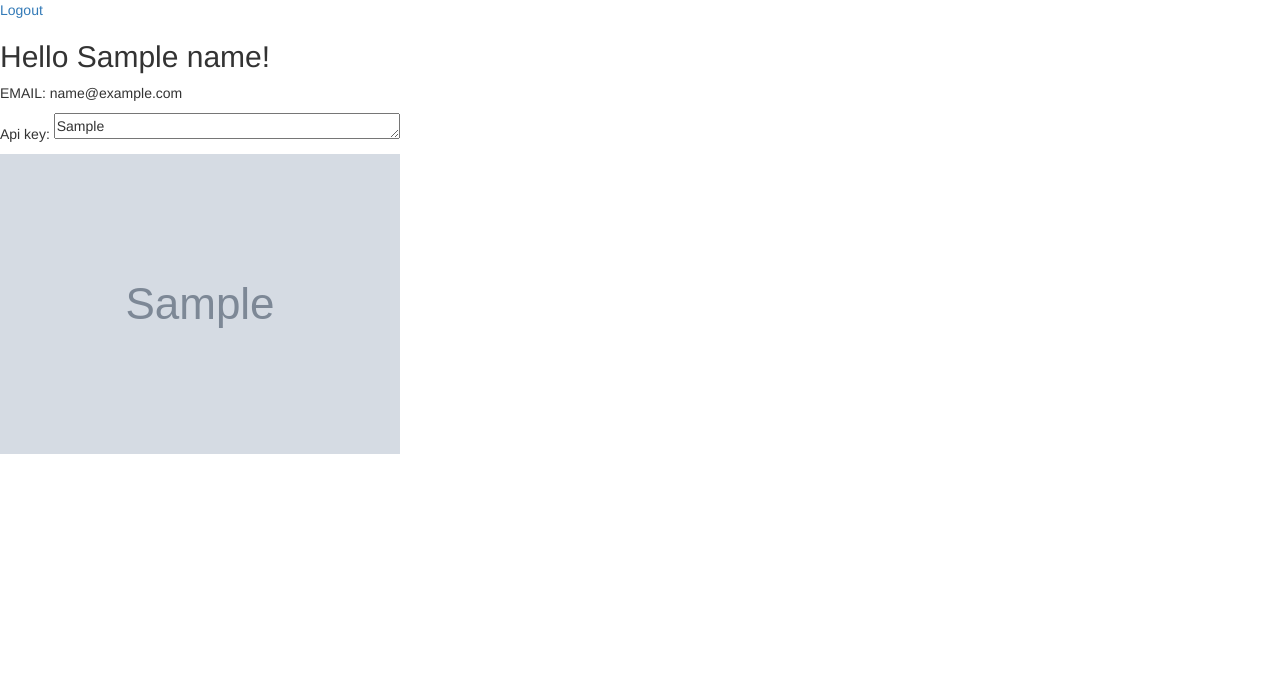
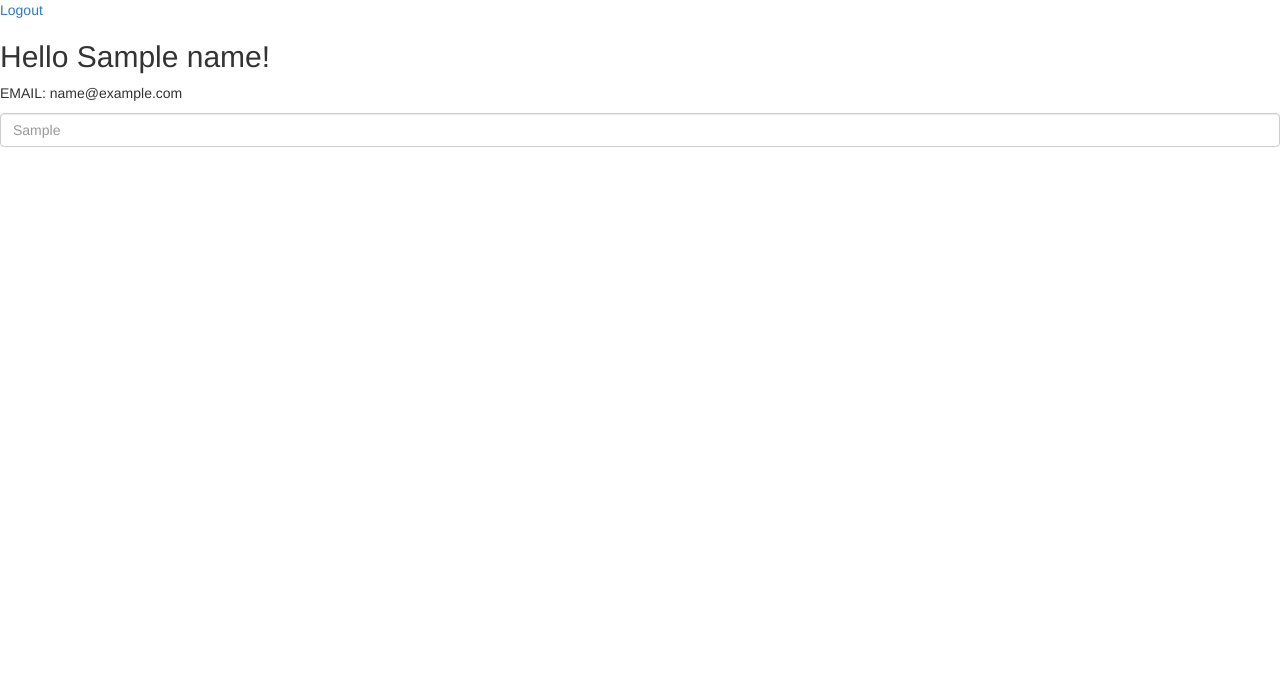
Before and after one commit to tanjibpa/restful-api-with-flask, a Flask app: template find_restaurant/templates/member/dashboard.html in a window 1280 px wide. Shown: the top 694 px of the page. Run offline with Flask 2, Linux system fonts and the light colour scheme; the template is opened without the code that fills it: most values are stand-ins (such as "Sample title", 1, 10 or a date in 2020); grey boxes marked "Sample" are stand-in pictures; parts of the project's set-up code (start-up, migrations or seed data) failed here and were passed over; some libraries are stand-ins or nearby versions.

Commit message:
query changed

```diff
--- a/find_restaurant/api/query.py
+++ b/find_restaurant/api/query.py
@@ -64,7 +64,6 @@ def editARestaurant(restaurant_info):
                 print(i)
                 if i not in restaurant.properties():
                     return jsonify(Restaurant = {"error" : "%s is not a restaurant property." % i})
-                # restaurant[i] = restaurant_info[i]
                 setattr(restaurant, i, restaurant_info[i])
                 dbsession.commit()
                 print("%s added" % i)
--- a/find_restaurant/templates/member/dashboard.html
+++ b/find_restaurant/templates/member/dashboard.html
@@ -20,6 +20,7 @@
     <a href="/logout" onclick="signOut();">Logout</a>
     <h2>Hello {{ name }}!</h2>
     <p>EMAIL: {{ email }}</p>
-    <p>Api key: <textarea readonly rows="1" cols="40">{{ api_key }}</textarea></p>
-    <img src="{{ picture }}">
+    <!-- <p>Api key: <textarea readonly rows="1" cols="40">{{ api_key }}</textarea></p> -->
+    <input class="form-control" id="disabledInput" placeholder="{{ api_key }}" type="text">
+    <!-- <img src="{{ picture }}"> -->
 {% endblock %}
```
Also changed, not shown: find_restaurant/member/authentications.py (line endings or trailing spaces).
